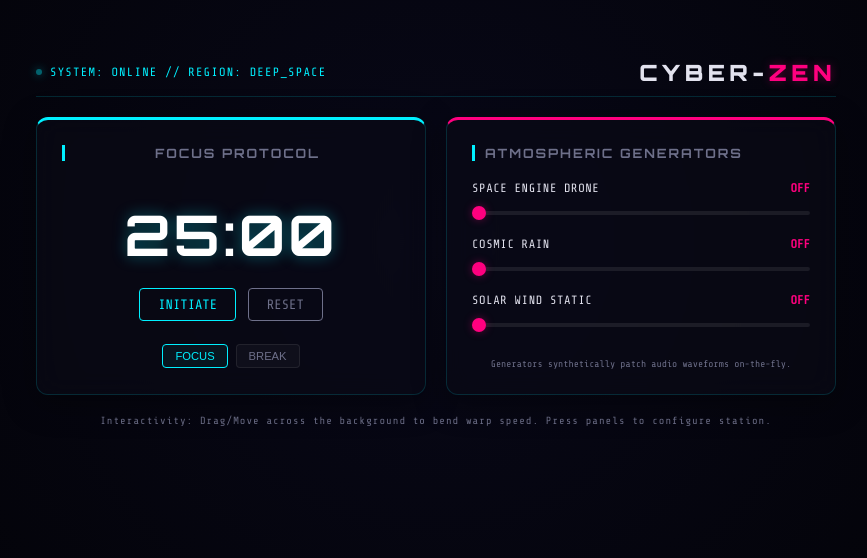
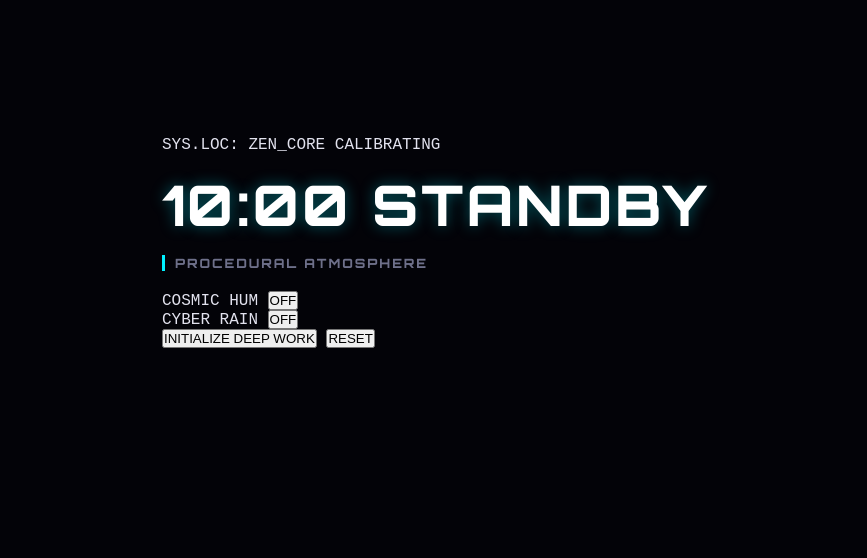
Before and after one commit to leoskyler/cyber-zen, a plain HTML site: page index.html in a window 1280 px wide. Shown: the part 158-716 px from the top of the page, without its empty margins (204-1071 px from the left). Drawn offline with nearby package versions, Linux system fonts and the light colour scheme.

Commit message:
Update index.html

```diff
--- a/index.html
+++ b/index.html
@@ -2,82 +2,54 @@
 <html lang="en">
 <head>
     <meta charset="UTF-8">
-    <meta name="viewport" content="width=device-width, initial-scale=1.0">
-    <title>Cyber-Zen // Lofi Space Station</title>
-    <link href="https://fonts.googleapis.com/css2?family=Orbitron:wght@500;700;900&family=Share+Tech+Mono&display=swap" rel="stylesheet">
+    <meta name="viewport" content="width=device-width, initial-scale=1.0, maximum-scale=1.0, user-scalable=no">
+    <title>Cyber Zen // Focus Companion</title>
+    <link href="https://fonts.googleapis.com/css2?family=Orbitron:wght@600;800&family=Plus+Jakarta+Sans:wght@400;600;800&display=swap" rel="stylesheet">
     <link rel="stylesheet" href="style.css">
 </head>
 <body>
 
-    <!-- Starfield Backdrop -->
-    <canvas id="starfieldCanvas"></canvas>
-
-    <div class="dashboard-wrapper">
-        <!-- Dashboard Header -->
-        <header class="db-header">
-            <div class="system-status">
-                <span class="pulse-dot"></span> SYSTEM: ONLINE // REGION: DEEP_SPACE
-            </div>
-            <h1>CYBER-<span class="neon-text">ZEN</span></h1>
+    <div class="zen-container">
+        <!-- Top Tech Ribbon -->
+        <header class="zen-header">
+            <span class="system-id">SYS.LOC: ZEN_CORE</span>
+            <span class="status-indicator pulses">CALIBRATING</span>
         </header>
 
-        <!-- Main Workspace Grid -->
-        <div class="db-grid">
+        <!-- Dynamic Breathing Visualizer -->
+        <main class="zen-core">
+            <div class="visualizer-outer">
+                <div class="visualizer-inner" id="breathRing">
+                    <div class="timer-display">
+                        <span class="timer-digits" id="timeRemaining">10:00</span>
+                        <span class="breathing-state" id="breathState">STANDBY</span>
+                    </div>
+                </div>
+            </div>
+        </main>
 
-            <!-- Left Panel: Cyber Pomodoro Timer -->
-            <section class="db-panel timer-panel">
-                <h2 class="panel-title">FOCUS PROTOCOL</h2>
-                <div class="timer-display" id="timerDisplay">25:00</div>
-                <div class="timer-controls">
-                    <button class="ctrl-btn" id="startTimerBtn">INITIATE</button>
-                    <button class="ctrl-btn secondary" id="resetTimerBtn">RESET</button>
+        <!-- Tactical Audio Synth Controls -->
+        <section class="synth-panel">
+            <h3 class="panel-title">PROCEDURAL ATMOSPHERE</h3>
+            <div class="control-row">
+                <div class="synth-control">
+                    <label>COSMIC HUM</label>
+                    <button class="synth-toggle" id="humToggle">OFF</button>
                 </div>
-                <div class="timer-modes">
-                    <button class="mode-btn active" data-time="1500">FOCUS</button>
-                    <button class="mode-btn" data-time="300">BREAK</button>
+                <div class="synth-control">
+                    <label>CYBER RAIN</label>
+                    <button class="synth-toggle" id="rainToggle">OFF</button>
                 </div>
-            </section>
+            </div>
+        </section>
 
-            <!-- Right Panel: Synthesized Ambience Machine -->
-            <section class="db-panel ambience-panel">
-                <h2 class="panel-title">ATMOSPHERIC GENERATORS</h2>
-
-                <!-- Generator 1: Deep Space Drone -->
-                <div class="gen-row">
-                    <div class="gen-info">
-                        <span class="gen-name">SPACE ENGINE DRONE</span>
-                        <span class="gen-value" id="droneVal">OFF</span>
-                    </div>
-                    <input type="range" class="gen-slider" id="droneVolume" min="0" max="0.5" step="0.01" value="0">
-                </div>
-
-                <!-- Generator 2: Cosmic Rain -->
-                <div class="gen-row">
-                    <div class="gen-info">
-                        <span class="gen-name">COSMIC RAIN</span>
-                        <span class="gen-value" id="rainVal">OFF</span>
-                    </div>
-                    <input type="range" class="gen-slider" id="rainVolume" min="0" max="0.5" step="0.01" value="0">
-                </div>
-
-                <!-- Generator 3: Solar Wind Static -->
-                <div class="gen-row">
-                    <div class="gen-info">
-                        <span class="gen-name">SOLAR WIND STATIC</span>
-                        <span class="gen-value" id="staticVal">OFF</span>
-                    </div>
-                    <input type="range" class="gen-slider" id="staticVolume" min="0" max="0.3" step="0.01" value="0">
-                </div>
-
-                <p class="audio-notice">Generators synthetically patch audio waveforms on-the-fly.</p>
-            </section>
-        </div>
-
-        <!-- System Controls Footer -->
-        <footer class="db-footer">
-            <p>Interactivity: Drag/Move across the background to bend warp speed. Press panels to configure station.</p>
+        <!-- Core Operations -->
+        <footer class="zen-actions">
+            <button class="action-btn" id="sessionBtn">INITIALIZE DEEP WORK</button>
+            <button class="action-btn secondary" id="resetBtn">RESET</button>
         </footer>
     </div>
 
+    <script src="script.js"></script>
 </body>
 </html>
```
